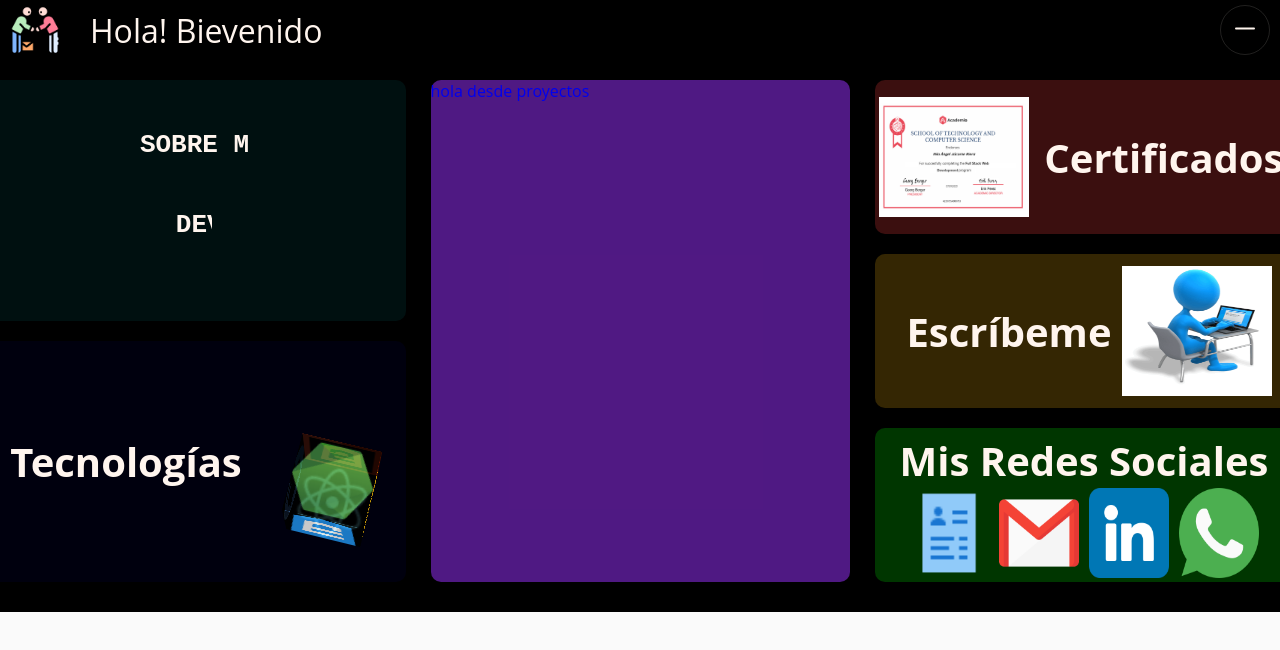
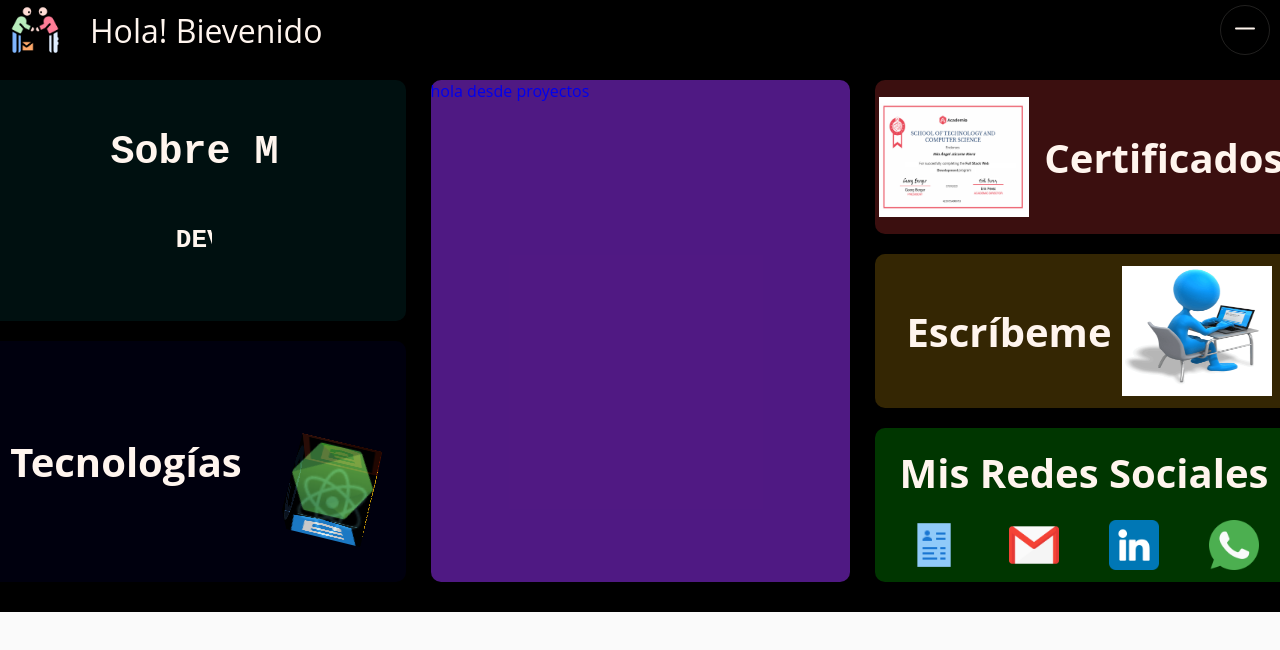
Before and after one commit to Nilito-Jacome/Ejemplo, a React (Vite) app: page /#/ in a window 1280 px wide. Shown: the top 650 px of the page. Built offline with nearby package versions, Linux system fonts and the light colour scheme.

Commit message:
commit 15
Actualizacion de componentes.

```diff
--- a/src/App.jsx
+++ b/src/App.jsx
@@ -7,7 +7,6 @@ import Skill from '../src/componentes/Skill';
 import Projects from '../src/componentes/Projects';
 import Certificates from '../src/componentes/Certificates';
 import Contact from '../src/componentes/Contact';
-import Network from '../src/componentes/Network';
 
 
 function App() {
@@ -43,10 +42,6 @@ function App() {
             path = "/contact"
             element = {<Contact/>}
           />
-          <Route
-            path = "/network"
-            element = {<Network/>}
-          />
 
         </Routes>
       </HashRouter>
--- a/src/componentes/Home.css
+++ b/src/componentes/Home.css
@@ -13,6 +13,7 @@
     grid-row: 1 / 4;
     background-color: rgba(0, 255, 255, 0.062);
     border-radius: 10px;
+    color: seashell;
 }
 .Box_2 {
     grid-column: 1 / 3;
@@ -82,22 +83,23 @@
     font-size: 20px;
 }
 
-.TitForm {
-  padding: 10px
+.TitRed {
+  padding: 10px;
+  padding-bottom: 20px;
 }
 
 .Redes {
   display: flex;
   flex-direction: row;
-  gap: 10px;
+  gap: 50px;
 }
 
 .ImgRed1,
 .ImgRed2,
 .ImgRed3,
 .ImgRed4 {
-  width: 80px;
-  height: 90px;
+  width: 50px;
+  height: 50px;
 }
 
 .Box_1:hover,
@@ -115,7 +117,7 @@
     display:block;
     margin: auto;
     padding-top: 50px;
-    color: seashell;
+
     font-family: monospace;
     white-space: nowrap;
     border-right: 4px solid transparent;
@@ -129,7 +131,7 @@
     display:block;
     margin: auto;
     padding-top: 50px;
-    color: seashell;
+    font-size: 40px;
     font-family: monospace;
     white-space: nowrap;
     border-right: 4px solid transparent;
--- a/src/componentes/Home.jsx
+++ b/src/componentes/Home.jsx
@@ -27,7 +27,7 @@ const Home = () => {{{{
         whileTap={{ scale: 0.9 }}
         href="#/about"
       >
-        <h1 className="Titu_About1">SOBRE MI</h1>
+        <h1 className="Titu_About1">Sobre Mi</h1>
         <h1 className="Titu_About">DEVELOPER WEB FULL-STACK</h1>
       </motion.a>
 
@@ -102,14 +102,104 @@ const Home = () => {{{{
         className="Box_6"
         whileHover={{ scale: 1.07 }}
         whileTap={{ scale: 0.9 }}
-        href="#/network"
       >
         <h1 className="TitRed">Mis Redes Sociales</h1>
         <div className="Redes">
-          <img className="ImgRed1" src="./icon/cv.png" alt="" />
-          <img className="ImgRed2" src="./icon/gmail.png" alt="" />
-          <img className="ImgRed3" src="./icon/linkedin.png" alt="" />
-          <img className="ImgRed4" src="./icon/whatsapp.png" alt="" />
+          <a
+            href="./icon/Nilo_cv.pdf"
+            target="_blank"
+            rel="noreferrer noopener"
+          >
+            <motion.img
+              className="ImgRed1"
+              src="./icon/cv.png"
+              alt=""
+              animate={{
+                scale: [1, 1.5, 1.5, 1, 1],
+                rotate: [0, 0, 180, 180, 360],
+                borderRadius: ["0%", "25%", "50%", "100%", "0%"],
+              }}
+              transition={{
+                duration: 2,
+                ease: "easeInOut",
+                times: [0, 0.2, 0.8, 0.8, 1],
+                repeat: Infinity,
+                repeatDelay: 1,
+              }}
+            />
+          </a>
+
+          <a
+            href="mailto:destinatario@hubspot.com"
+            target="_blank"
+            rel="noreferrer noopener"
+          >
+            <motion.img
+              className="ImgRed2"
+              src="./icon/gmail.png"
+              alt=""
+              animate={{
+                scale: [1, 1.5, 1.5, 1, 1],
+                rotate: [0, 0, 180, 180, 720],
+                borderRadius: ["0%", "0%", "50%", "50%", "0%"],
+              }}
+              transition={{
+                duration: 2,
+                ease: "easeInOut",
+                times: [0, 0.2, 0.5, 0.8, 1],
+                repeat: Infinity,
+                repeatDelay: 1,
+              }}
+            />
+          </a>
+
+          <a
+            href="https://linkedin.com/in/nilo-jácome-riera"
+            target="_blank"
+            rel="noreferrer noopener"
+          >
+            <motion.img
+              className="ImgRed3"
+              src="./icon/linkedin.png"
+              alt=""
+              animate={{
+                scale: [1, 1.5, 1.5, 1, 1],
+                rotate: [0, 180, 180, 90, 360],
+                borderRadius: ["0%", "0%", "50%", "50%", "0%"],
+              }}
+              transition={{
+                duration: 2,
+                ease: "easeInOut",
+                times: [0, 0.2, 0.5, 0.8, 1],
+                repeat: Infinity,
+                repeatDelay: 1,
+              }}
+            />
+          </a>
+
+          <a
+            href="https://api.whatsapp.com/send?phone=59397844272"
+            target="_blank"
+            rel="noreferrer noopener"
+          >
+            <motion.img
+              className="ImgRed4"
+              src="./icon/whatsapp.png"
+              alt=""
+              animate={{
+                scale: [1, 1.5, 1.5, 1, 1],
+                rotate: [0, 0, 180, 180, 0],
+                borderRadius: ["0%", "0%", "50%", "50%", "0%"],
+              }}
+              transition={{
+                duration: 2,
+                ease: "easeInOut",
+                times: [0, 0.2, 0.5, 0.8, 1],
+                repeat: Infinity,
+                repeatDelay: 1,
+              }}
+            />
+          </a>
         </div>
       </motion.a>
     </motion.div>
--- a/src/componentes/NavBar.jsx
+++ b/src/componentes/NavBar.jsx
@@ -126,9 +126,6 @@ function Navbar() {
             <a href="#/contact">Formulario</a>
           </div>
 
-          <div className="Redes">
-            <a href="#/network">Redes</a>
-          </div>
           </ul>
         </div>
 
--- a/src/componentes/Navbar.css
+++ b/src/componentes/Navbar.css
@@ -139,7 +139,7 @@ button path {
   bottom: 0;
   width: 250px;
   height: 500px;
-  background:rgba(0, 0, 0, 0.384);
+  background:#222;
   padding-top: 5px;
   transform: translateX(600%);
   will-change: transform;
```
Also changed, not shown: 1 other file (tests, documents, lock files or other folders).
